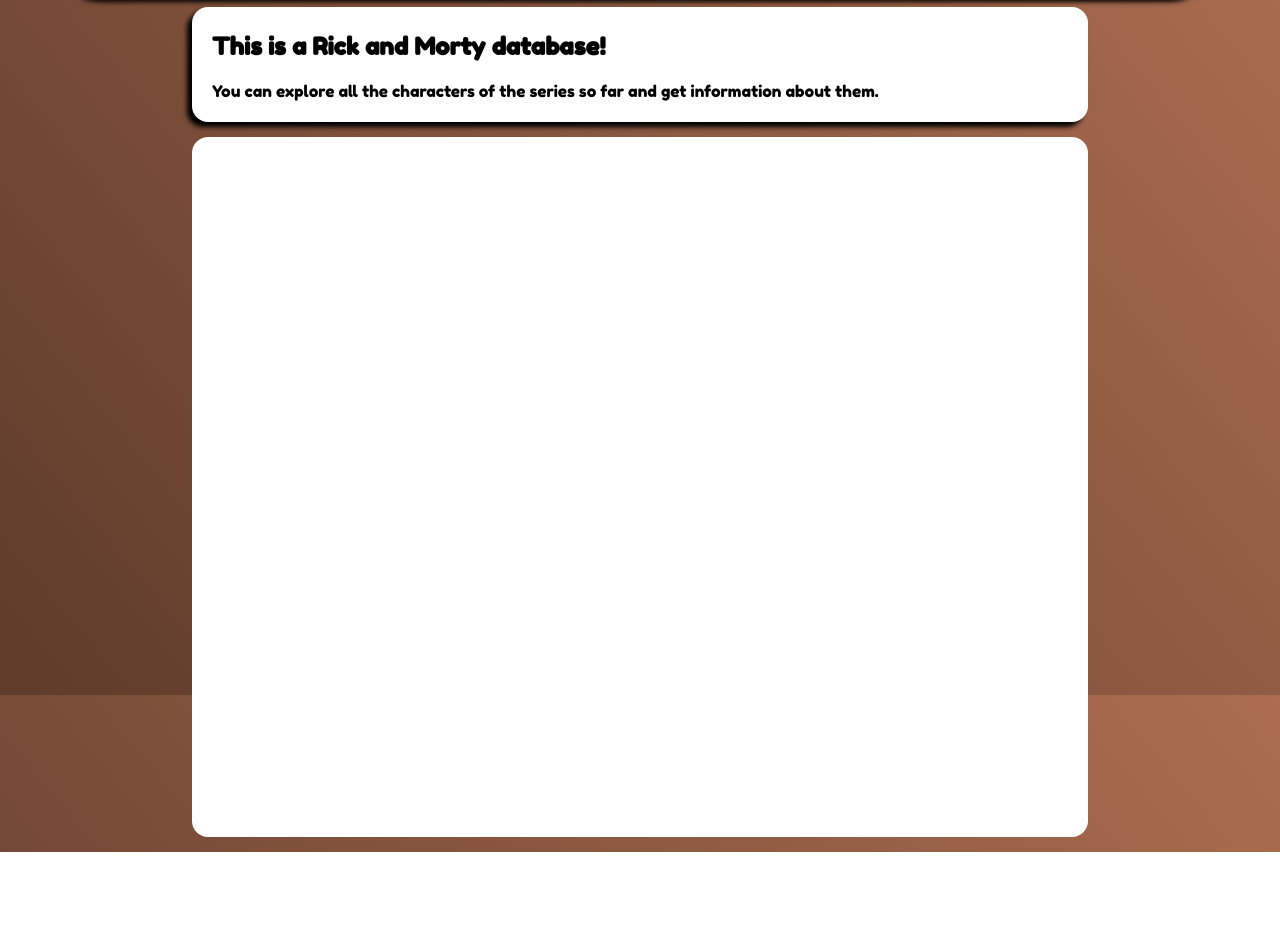
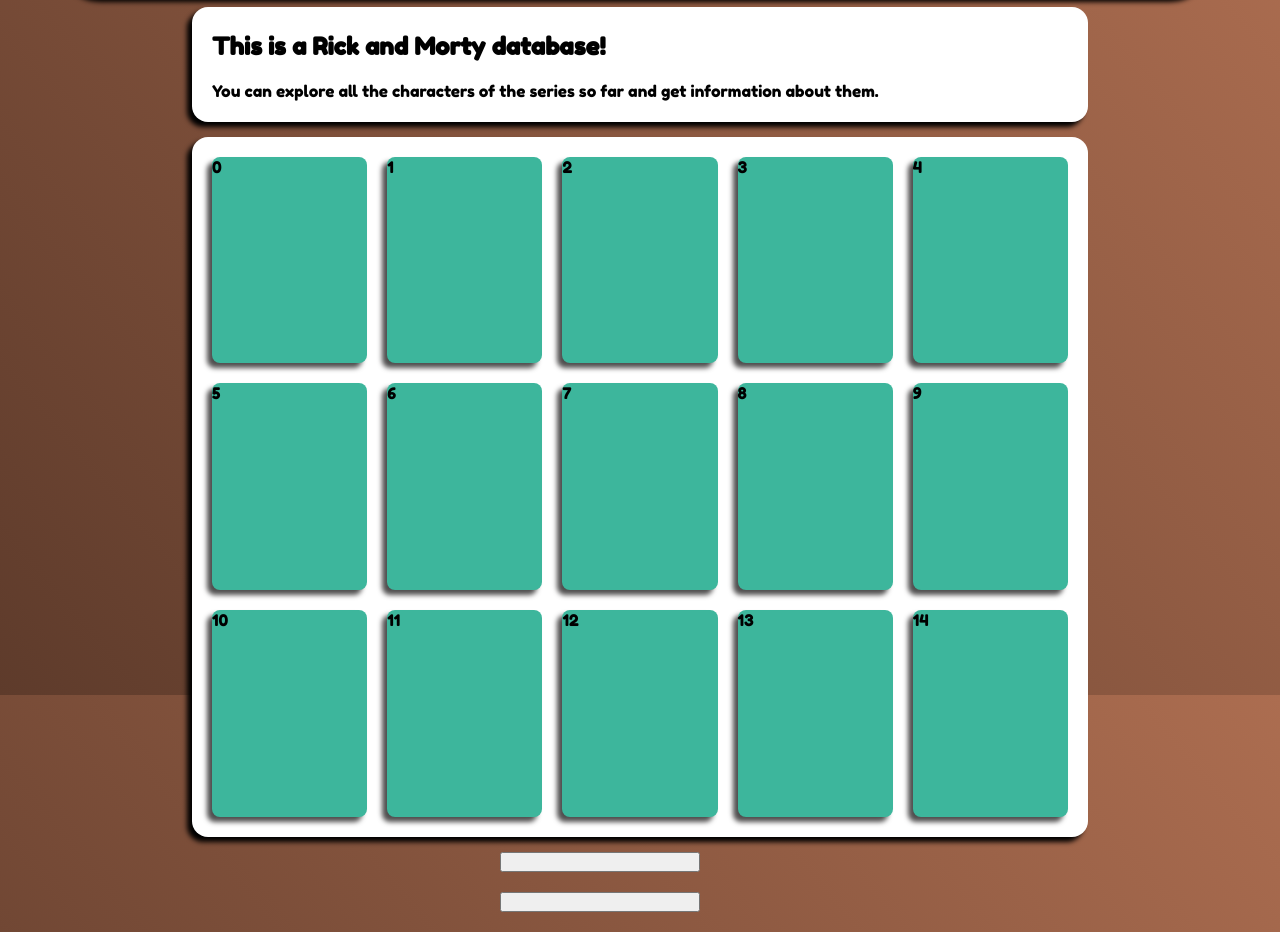
Before and after one commit to casimuerto-dev/Rick-and-Morty-Tribute-2.0, a React app: page / in a window 1280 px wide. Shown: the part 105-1037 px from the top of the page. Before the commit the page ends 957 px from the top, so only its background shows below. Built offline with nearby package versions, Linux system fonts and the light colour scheme.

Commit message:
Add InfoCard component, its animation and some basic logic to try it

```diff
--- a/src/app/App.js
+++ b/src/app/App.js
@@ -2,13 +2,47 @@
 import { Header } from "./components/header/Header";
 import { Explanation } from "./components/Explanation/Explanation";
 import { MainContainer } from "./components/MainContainer/MainContainer";
+import { InfoCard } from "./components/InfoCard/InfoCard";
+
+const cards = () => {
+	let workArray = [];
+	for (let i = 0; i <= 29; i++) {
+		workArray.push(<InfoCard key={i} number={i} />);
+	}
+	return workArray;
+};
 
 function App() {
+	const allCards = cards();
+	const initialCards = allCards.slice(0, 15);
+	const restofCards = allCards.slice(15, 31);
+
+	console.log(initialCards);
+
+	const [shownArray, setShownArray] = React.useState(initialCards);
 	return (
 		<>
 			<Header />
 			<Explanation />
-			<MainContainer />
+			<MainContainer>{shownArray}</MainContainer>
+			<button
+				style={{
+					width: "200px",
+					height: "20px",
+					marginLeft: "500px",
+					marginBottom: "20px",
+				}}
+				onClick={() => setShownArray(initialCards)}
+			></button>
+			<button
+				style={{
+					width: "200px",
+					height: "20px",
+					marginLeft: "500px",
+					marginBottom: "20px",
+				}}
+				onClick={() => setShownArray(restofCards)}
+			></button>
 		</>
 	);
 }
--- /dev/null
+++ b/src/app/components/InfoCard/InfoCard.js
@@ -0,0 +1,7 @@
+import React from "react";
+import "./InfoCardStyles.css";
+const InfoCard = (props) => {
+	return <div className="InfoCard appear">{props.number}</div>;
+};
+
+export { InfoCard };
--- /dev/null
+++ b/src/app/components/InfoCard/InfoCardStyles.css
@@ -0,0 +1,32 @@
+@import "/src/globalVars.css";
+
+.InfoCard{
+  background-color: var(--main-color);
+  border-radius: 0.5em;
+  box-shadow: -5px 5px 5px 0px rgb(80, 79, 79);
+  transition: ease-in;
+  transition-duration: 0.2s;
+  }
+
+
+
+.appear{animation: 1s ease-in 0s 1 appear;}
+
+.unmount{background-color: red;
+}
+
+.InfoCard:hover{
+transform: translate(5px,-5px);
+box-shadow: -10px 10px 5px 0px rgb(80, 79, 79);
+
+}
+
+@keyframes appear {
+  0% {
+    opacity: 0;
+
+  }
+  100% {
+    opacity: 1;
+  }
+}
--- a/src/app/components/MainContainer/MainContainerStyles.css
+++ b/src/app/components/MainContainer/MainContainerStyles.css
@@ -4,8 +4,14 @@
   width: 70vw;
   height: 700px;
   background-color: white;
+  box-shadow: -5px 5px 5px 0px black;
   margin: 15px auto;
   border-radius: 1em;
-  padding: 10px;
+  padding: 20px;
   box-sizing: border-box;
+  display: grid;
+  grid-template-columns: 1fr 1fr 1fr 1fr 1fr;
+  grid-template-rows: 1fr 1fr 1fr;
+  grid-gap: 20px;
+
 }
```
